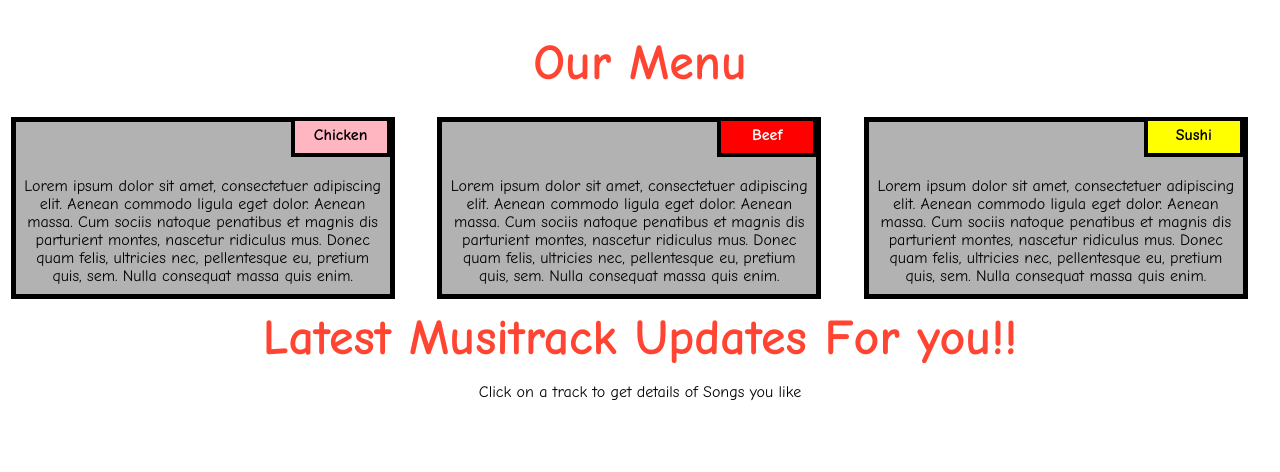
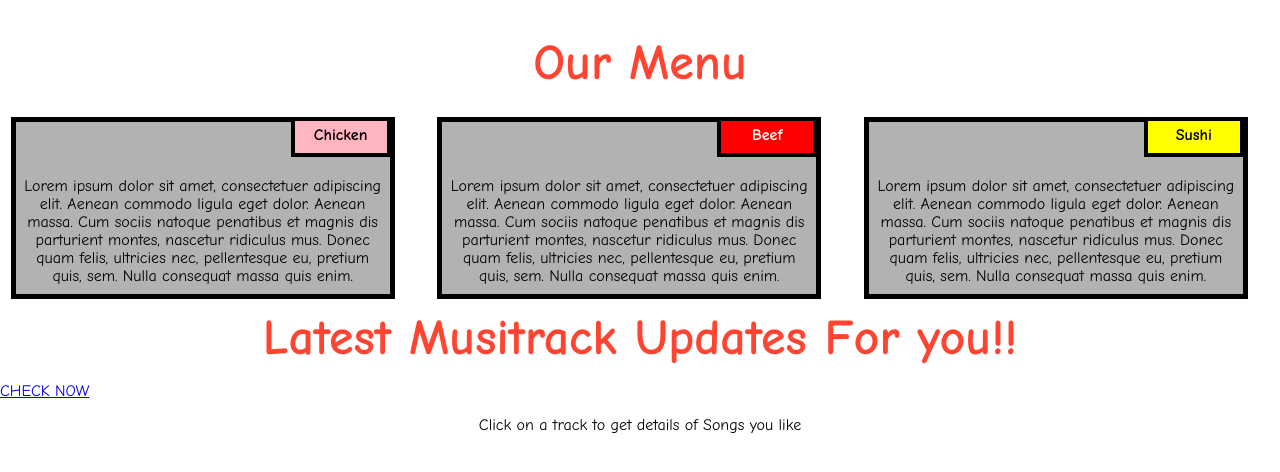
Before and after one commit to bongshell16/newmod1_assign, a plain HTML site: page index.html in a window 1280 px wide. Drawn offline with Linux system fonts and the light colour scheme; no server answers.

Commit message:
Update index.html

```diff
--- a/index.html
+++ b/index.html
@@ -47,6 +47,7 @@ th,td {
   	</div>
   </div>
 <h1>Latest Musitrack Updates For you!!</h1>
+  <a href="cookie.html">CHECK NOW</a>
 <p>Click on a track to get details of Songs you like</p>
 <p id='showtrc'></p>
 <table id="demo"></table>
```
